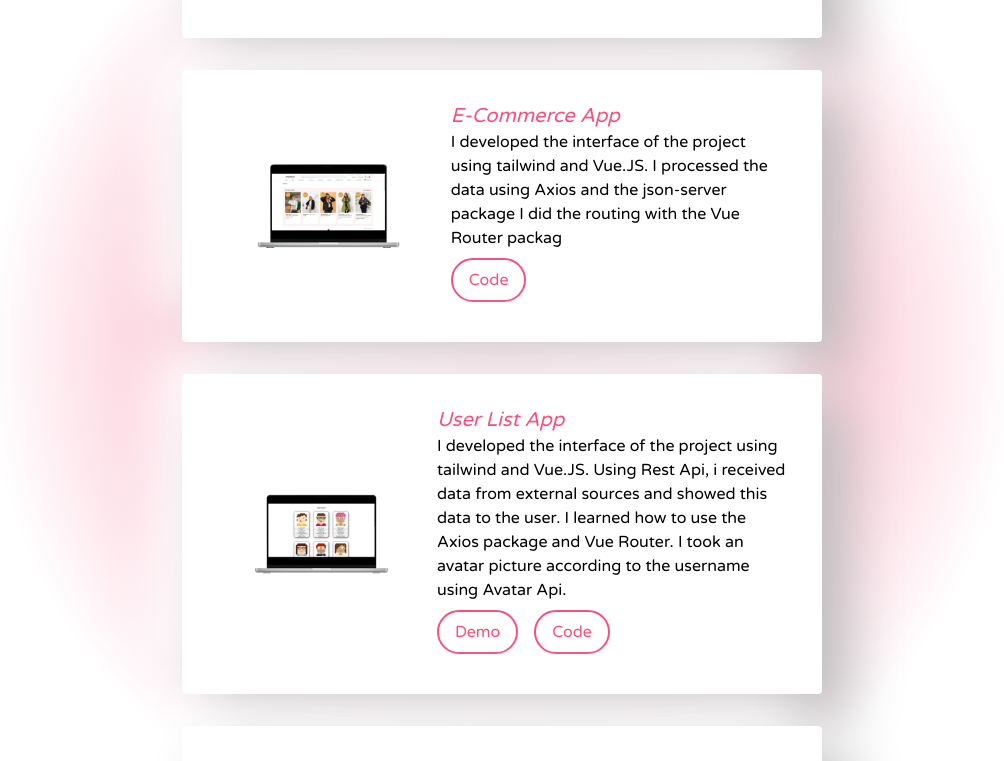
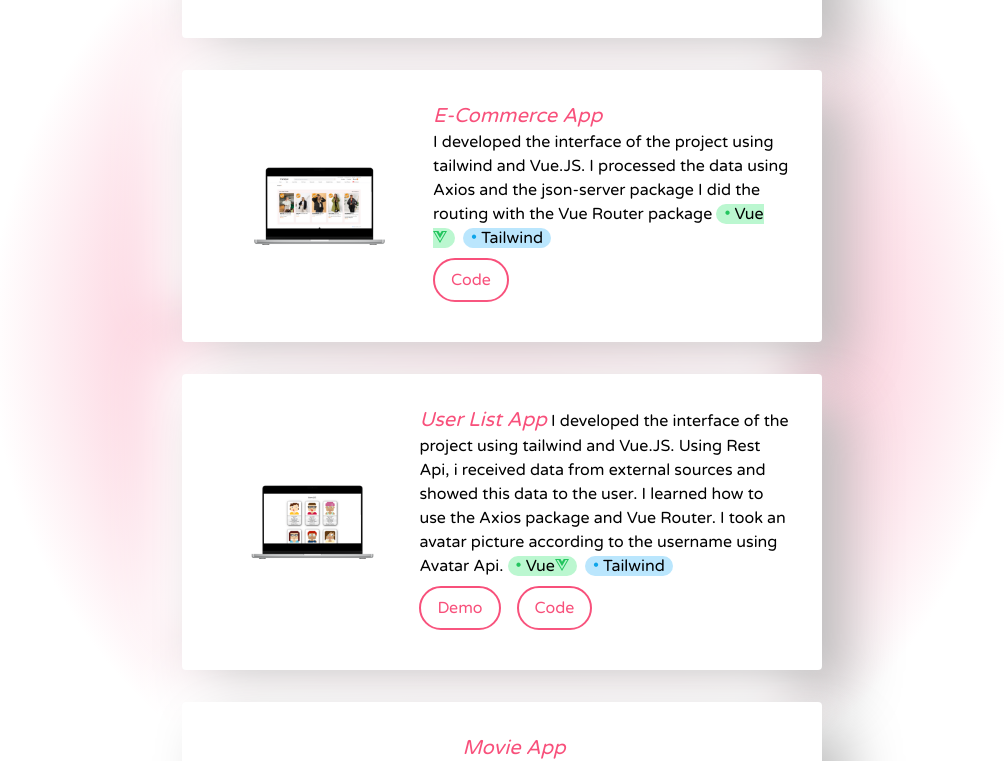
Before and after one commit to irematess/iremates.dev, a Vue app: page /projects in a window 1280 px wide. Shown: the part 516-1277 px from the top of the page, without its empty margins (138-1142 px from the left). Built offline with nearby package versions, Linux system fonts and the light colour scheme.

Commit message:
Add tools

```diff
--- a/src/views/ProjectsView.vue
+++ b/src/views/ProjectsView.vue
@@ -37,10 +37,18 @@
       <figure>
         <img src="../assets/e-commerce-app.png" class="w-[55rem]" />
       </figure>
-      <div class="text-md flex flex-col">
+      <div class="text-md flex flex-col justify-between">
         <span class="text-xl italic text-primary">E-Commerce App</span>
+        <div>
           I developed the interface of the project using tailwind and Vue.JS. I processed the data
-        using Axios and the json-server package I did the routing with the Vue Router packag
+          using Axios and the json-server package I did the routing with the Vue Router package
+          <span class="bg-green-200 rounded-3xl px-2 mr-2"
+            ><span class="mr-1 text-green-500">•</span>Vue
+            <i class="fa-brands fa-vuejs text-green-500"></i></span
+          ><span class="bg-sky-200 rounded-3xl px-2"
+            ><span class="mr-1 text-sky-500">•</span>Tailwind</span
+          >
+        </div>
         <div class="flex gap-4 py-2">
           <a
             href="https://github.com/irematess/e-commerce-app"
@@ -55,12 +63,21 @@
         <img src="../assets/user-list-app.png" />
       </figure>
       <div class="text-md flex flex-col">
+        <div>
           <span class="text-xl italic text-primary">User List App</span>
           I developed the interface of the project using tailwind and Vue.JS. Using Rest Api, i
           received data from external sources and showed this data to the user. I learned how to use
           the Axios package and Vue Router. I took an avatar picture according to the username using
           Avatar Api.
-
+          <span class="bg-green-200 rounded-3xl px-2 mr-2">
+            <span class="mr-1 text-green-500">•</span>Vue<i
+              class="fa-brands fa-vuejs text-green-500"
+            ></i
+          ></span>
+          <span class="bg-sky-200 rounded-3xl px-2">
+            <span class="mr-1 text-sky-500">•</span>Tailwind</span
+          >
+        </div>
         <div class="flex gap-4 py-2">
           <a
             href="https://user-list-app-eta.vercel.app/"
@@ -87,10 +104,8 @@
           the routing with the Vue Router package
           <span class="bg-green-200 rounded-3xl px-2 mr-2"
             ><span class="mr-1 text-green-500">•</span>Vue
-            <i class="fa-brands fa-vuejs text-green-500"></i></span
-          ><span class="bg-sky-200 rounded-3xl px-2"
-            ><span class="mr-1 text-sky-500">•</span>Tailwind</span
-          >
+            <i class="fa-brands fa-vuejs text-green-500"></i
+          ></span>
         </div>
 
         <div class="flex gap-4 py-2">
```
Lines whose indentation alone changed are shown as unchanged.
